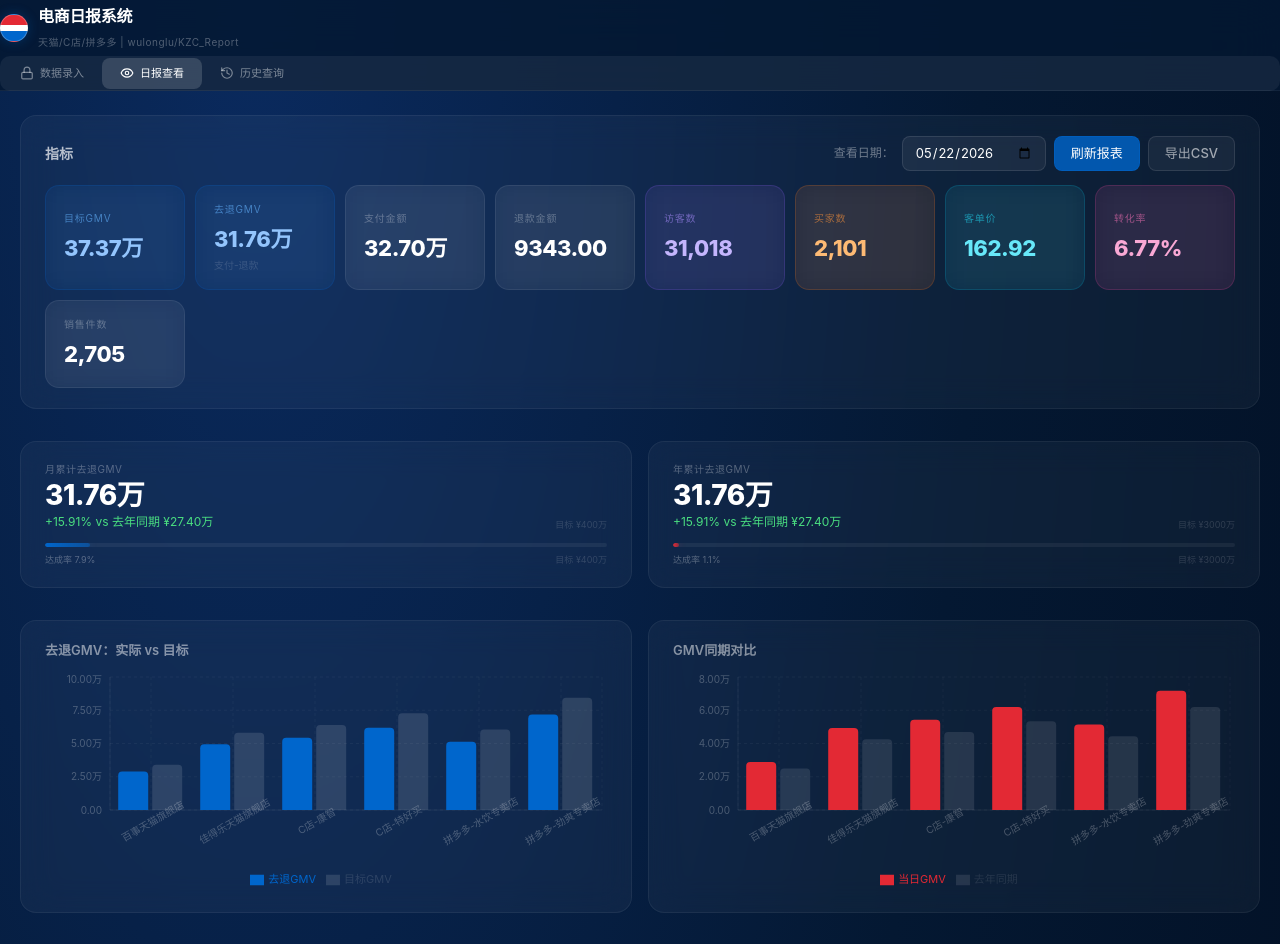
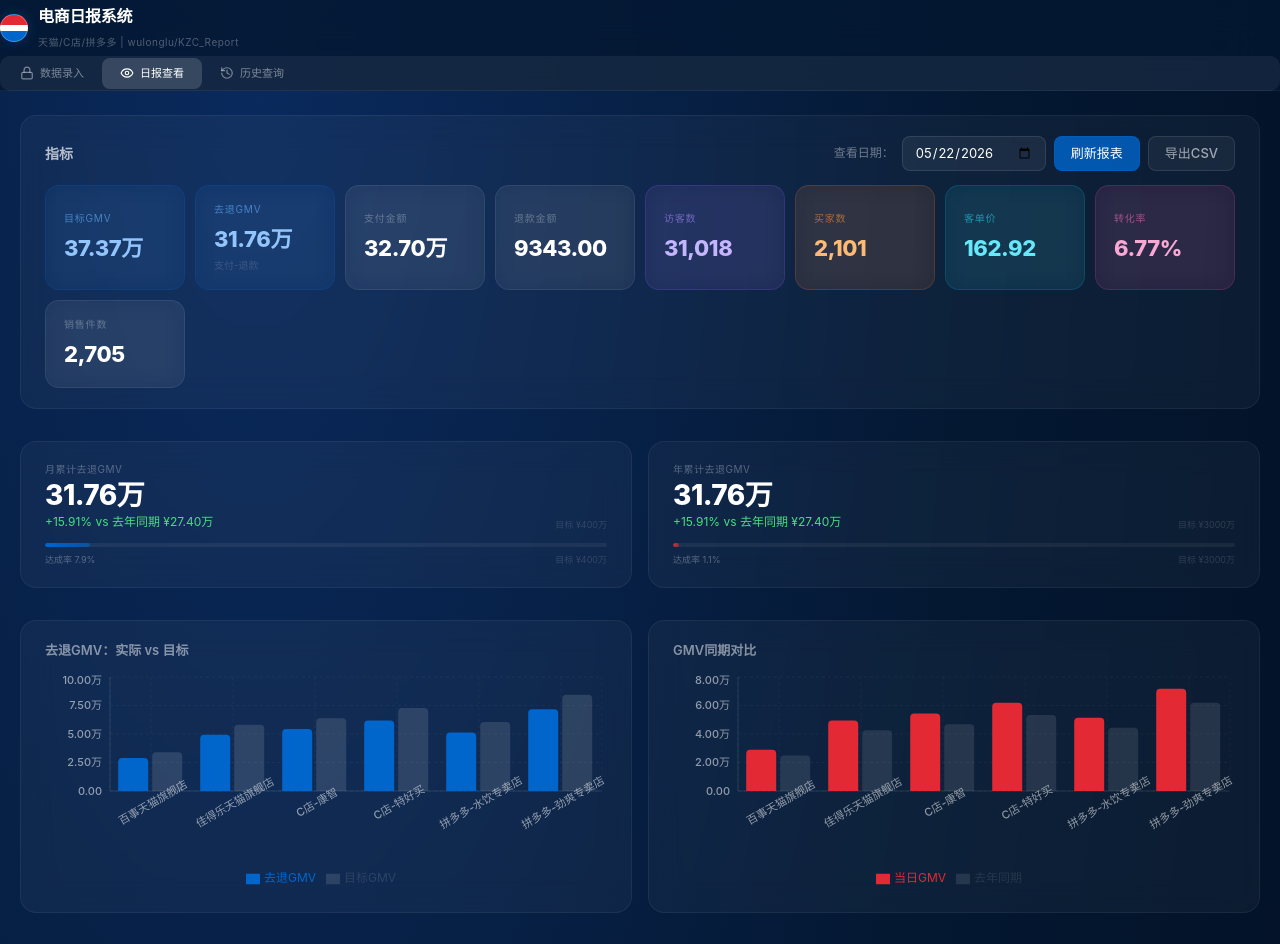
Before and after one commit to wulonglu/KZC_Report, a React (Vite) app: page / in a window 1280 px wide. Shown: the top 944 px of the page. Built offline with nearby package versions, Linux system fonts and the light colour scheme; no server answers; the HTML template or start-up script is replaced by a standard one.

Commit message:
fix: 图表文字提高可读性（tick/Legend/Tooltip 加亮）

```diff
--- a/src/components/DailyReport.tsx
+++ b/src/components/DailyReport.tsx
@@ -8,14 +8,16 @@ import { formatMoney, formatPercent, formatNumber, getToday } from '../lib/utils
 
 const chartGrid = { stroke: 'rgba(255,255,255,.04)', strokeDasharray: '3 3' }
 const chartAxis = {
-  tick: { fontSize: 10, fill: 'rgba(255,255,255,.25)' },
-  axisLine: { stroke: 'rgba(255,255,255,.06)' },
+  tick: { fontSize: 11, fill: 'rgba(255,255,255,.55)', fontWeight: 500 },
+  axisLine: { stroke: 'rgba(255,255,255,.1)' },
   tickLine: false,
 }
-const chartXAxis = { ...chartAxis, interval: 0, angle: -30, height: 60 }
+const chartXAxis = { ...chartAxis, interval: 0, angle: -30, height: 70 }
+const chartLegend = { wrapperStyle: { fontSize: 12, color: 'rgba(255,255,255,.6)', paddingTop: 8 }, iconType: 'rect' as const }
 const chartTooltip = {
-  contentStyle: { background: 'rgba(2,13,31,.95)', border: '1px solid rgba(255,255,255,.08)', borderRadius: 8, color: '#fff', fontSize: 12 },
-  labelStyle: { color: 'rgba(255,255,255,.5)' },
+  contentStyle: { background: 'rgba(4,24,50,.98)', border: '1px solid rgba(255,255,255,.12)', borderRadius: 8, color: '#e2e8f0', fontSize: 13 },
+  labelStyle: { color: 'rgba(255,255,255,.7)', fontWeight: 600, marginBottom: 4 },
+  itemStyle: { color: '#e2e8f0' },
 }
 
 export default function DailyReport() {
@@ -180,7 +182,7 @@ export default function DailyReport() {
           <ResponsiveContainer width="100%" height={220}>
             <BarChart data={chartData}>
               <CartesianGrid {...chartGrid} /><XAxis dataKey="name" {...chartXAxis} />
-              <YAxis {...chartAxis} tickFormatter={v => formatMoney(v)} /><Tooltip {...chartTooltip} /><Legend wrapperStyle={{ fontSize: 11 }} />
+              <YAxis {...chartAxis} tickFormatter={v => formatMoney(v)} /><Tooltip {...chartTooltip} /><Legend {...chartLegend} />
               <Bar dataKey="netGmv" name="去退GMV" fill="#0066cc" radius={[4, 4, 0, 0]} />
               <Bar dataKey="targetGmv" name="目标GMV" fill="rgba(255,255,255,.12)" radius={[4, 4, 0, 0]} />
             </BarChart>
@@ -191,7 +193,7 @@ export default function DailyReport() {
           <ResponsiveContainer width="100%" height={220}>
             <BarChart data={chartData}>
               <CartesianGrid {...chartGrid} /><XAxis dataKey="name" {...chartXAxis} />
-              <YAxis {...chartAxis} tickFormatter={v => formatMoney(v)} /><Tooltip {...chartTooltip} /><Legend wrapperStyle={{ fontSize: 11 }} />
+              <YAxis {...chartAxis} tickFormatter={v => formatMoney(v)} /><Tooltip {...chartTooltip} /><Legend {...chartLegend} />
               <Bar dataKey="netGmv" name="当日GMV" fill="#e32934" radius={[4, 4, 0, 0]} />
               <Bar dataKey="lastYear" name="去年同期" fill="rgba(255,255,255,.1)" radius={[4, 4, 0, 0]} />
             </BarChart>
@@ -202,7 +204,7 @@ export default function DailyReport() {
           <ResponsiveContainer width="100%" height={220}>
             <BarChart data={chartData}>
               <CartesianGrid {...chartGrid} /><XAxis dataKey="name" {...chartXAxis} />
-              <YAxis {...chartAxis} tickFormatter={v => formatNumber(v)} /><Tooltip {...chartTooltip} /><Legend wrapperStyle={{ fontSize: 11 }} />
+              <YAxis {...chartAxis} tickFormatter={v => formatNumber(v)} /><Tooltip {...chartTooltip} /><Legend {...chartLegend} />
               <Bar dataKey="visitors" name="访客数" fill="#0066cc" radius={[4, 4, 0, 0]} />
               <Bar dataKey="buyers" name="买家数" fill="#e32934" radius={[4, 4, 0, 0]} />
             </BarChart>
```
